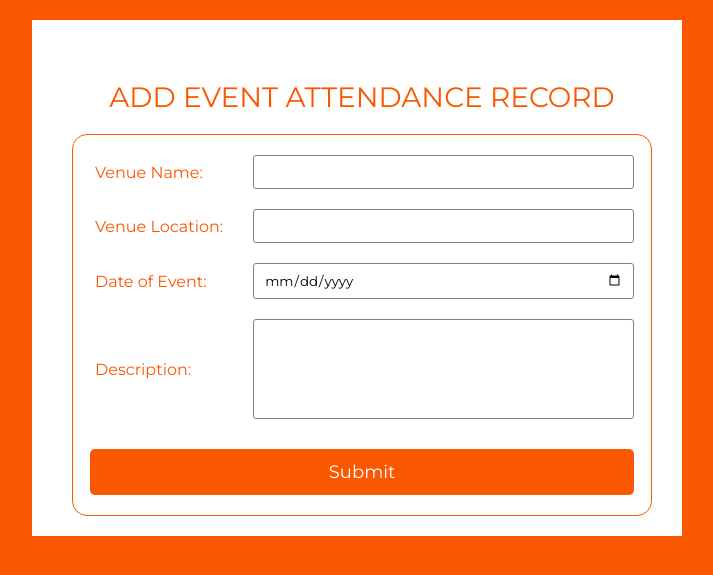
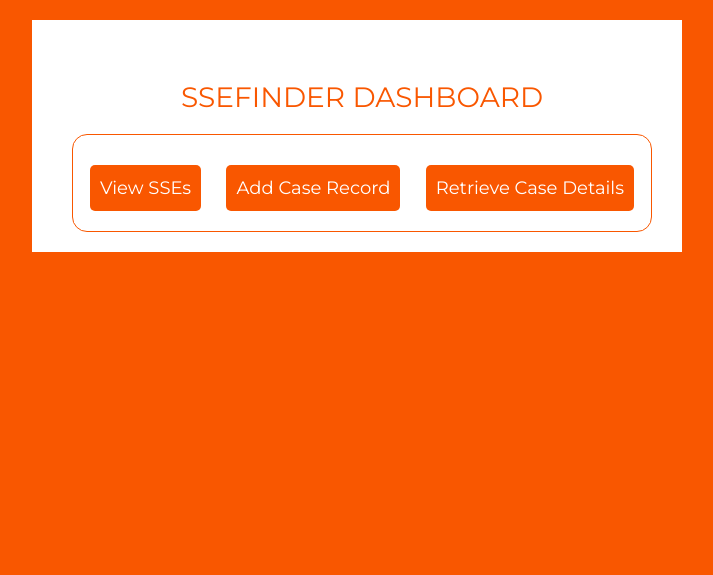
Before and after one commit to HologramPeter/COMP3297-SSE-Finder, a Django app: page / in a window 1280 px wide. Shown: the top 575 px of the page, without its empty margins (283-996 px from the left). Run offline with Django 3.2, Linux system fonts and the light colour scheme.

Commit message:
created homepage

```diff
--- a/SSE-Finder/cases/static/form.css
+++ b/SSE-Finder/cases/static/form.css
@@ -39,7 +39,7 @@ body{
     flex-direction: column;
 }
 
-.wrapper .form .inputfield{
+.wrapper .form .inputfield {
     margin: 10px 12px;
     display: flex;
     align-items: center;
@@ -86,7 +86,7 @@ body{
     border: 1px solid F95700FF;
 }
 
-.wrapper .form .inputfield .btn{
+.wrapper .form .inputfield .btn {
     width: 100%;
     margin-top: 10px;
     padding: 12px 10px;
--- a/SSE-Finder/cases/templates/cases/event.html
+++ b/SSE-Finder/cases/templates/cases/event.html
@@ -10,7 +10,7 @@
 <body>
     <div class="wrapper">
         <div class="title">
-            <p>Add Event Attendance Record</p>
+            <p>Add Event Record</p>
         </div>
         <form action="" method="POST"> {% csrf_token %}
             <div class="form">
--- /dev/null
+++ b/SSE-Finder/cases/templates/cases/home.html
@@ -0,0 +1,24 @@
+<!DOCTYPE html>
+<html lang="en">
+<head>
+    <meta charset="UTF-8">
+    <meta http-equiv="X-UA-Compatible" content="IE=edge">
+    <meta name="viewport" content="width=device-width, initial-scale=1.0">
+    <title>SSEFinder Dashboard</title>
+    <link rel="stylesheet" href="../static/form.css">
+</head>
+<body>
+    <div class="wrapper">
+        <div class="title">
+            <p>SSEFinder Dashboard</p>
+        </div>
+        <div class="form">
+          <div class="inputfield">
+            <a href="ssefinder"><button class="btn">View SSEs</button></a>
+            <a href="case"><button class="btn">Add Case Record</button></a>
+            <a href="#"><button class="btn">Retrieve Case Details</button></a>
+          </div>
+        </div>
+    </div>
+</body>
+</html>
--- a/SSE-Finder/cases/views.py
+++ b/SSE-Finder/cases/views.py
@@ -43,7 +43,7 @@ def create_attendance(infector, event_attended, description):
 # ----- create views here ------ #
 # homepage?
 def index_detail(request):
-    return render(request, 'cases/event.html')
+    return render(request, 'cases/home.html')
 
 # view for adding attendance records
 def event_detail(request, case_number):
```
